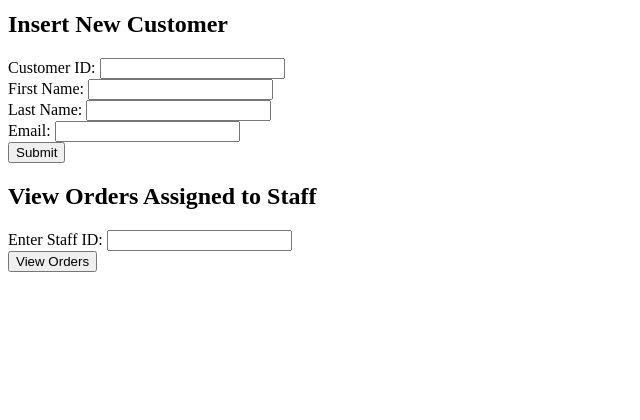
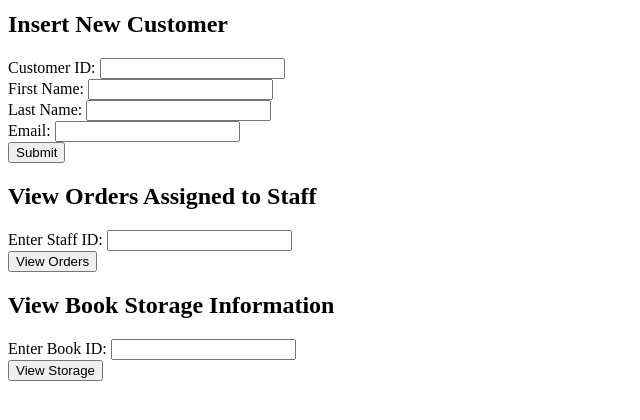
Before and after one commit to larakallas/433, a Flask app: page / in a window 1280 px wide. Shown: the part 282-702 px from the top of the page, without its empty margins (0-640 px from the left). Run offline with Flask 3, Linux system fonts and the light colour scheme; some libraries are stand-ins or nearby versions.

Commit message:
Update index.html

```diff
--- a/Templates/index.html
+++ b/Templates/index.html
@@ -44,5 +44,12 @@
         <input type="text" id="staff_id" name="staff_id" required><br>
         <input type="submit" value="View Orders">
     </form>
+
+    <h2>View Book Storage Information</h2>
+    <form action="/book_storage" method="get">
+        <label for="book_id">Enter Book ID:</label>
+        <input type="text" id="book_id" name="book_id" required><br>
+        <input type="submit" value="View Storage">
+    </form>
 </body>
 </html>
```
